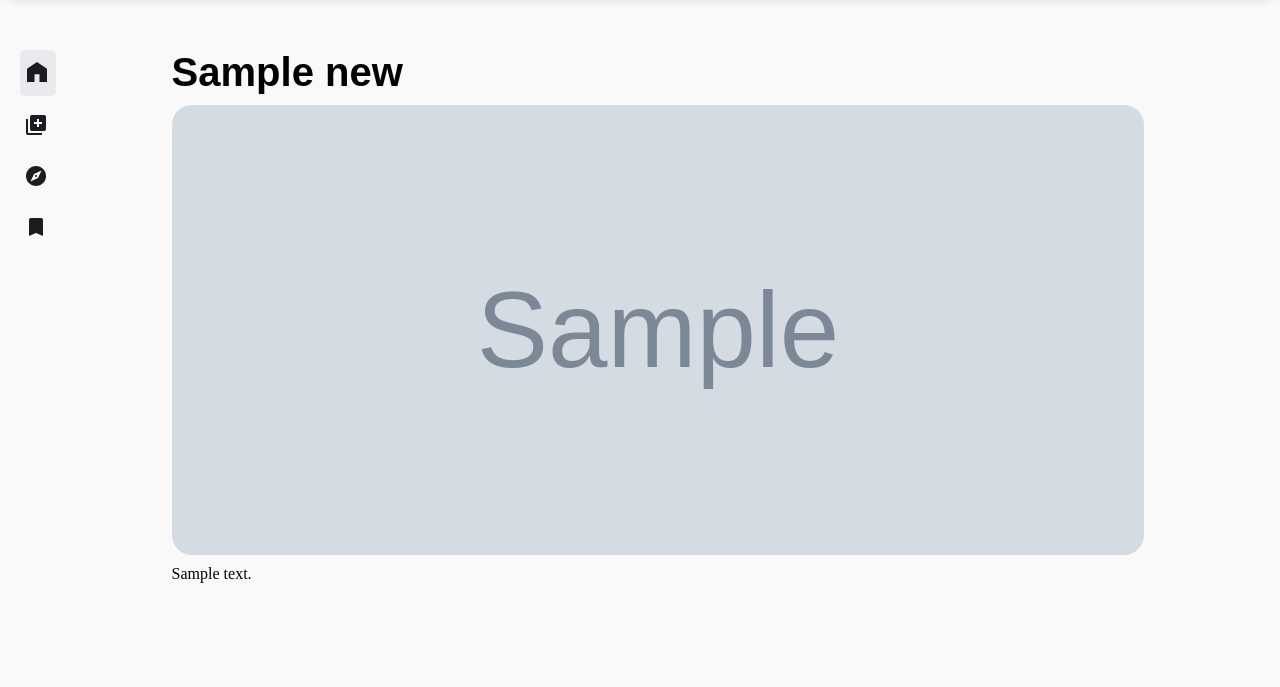
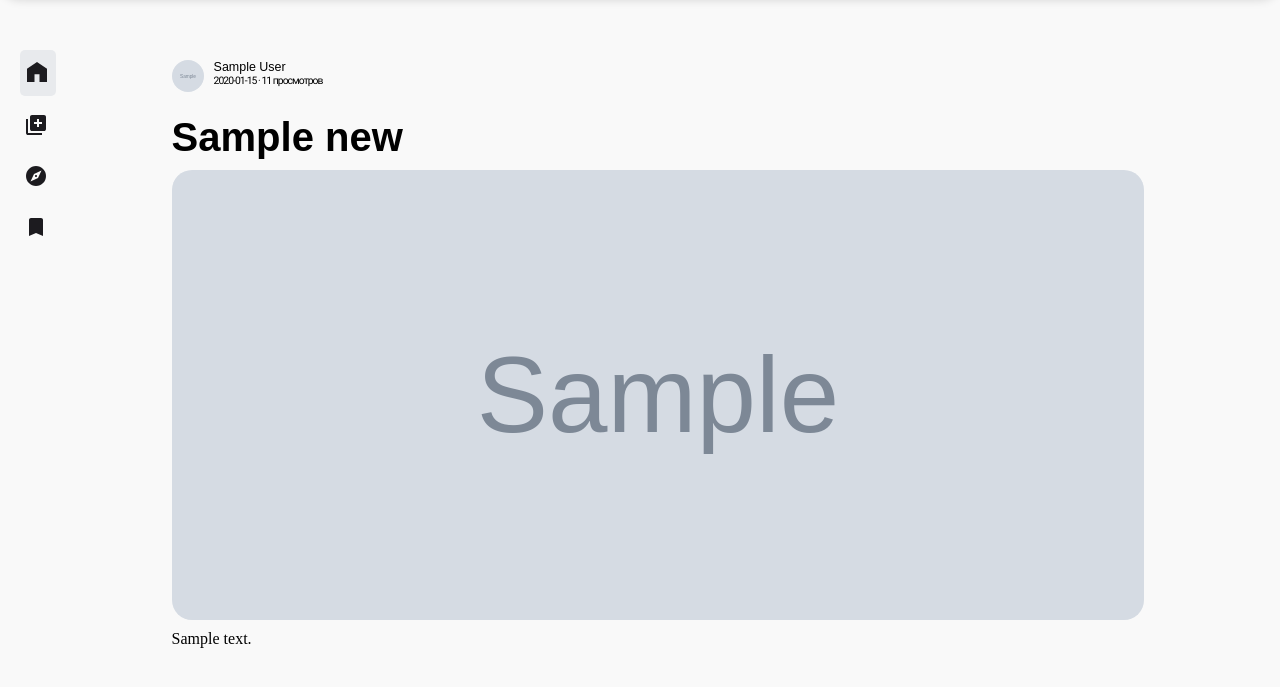
Before and after one commit to Leostrykov/DragoSearch, a Flask app: page /news/1 in a window 1280 px wide. Shown: the part 61-748 px from the top of the page. Run offline with Flask 3, Linux system fonts and the light colour scheme; tables that the repository leaves empty hold one stand-in row (values such as "Sample post"); grey boxes marked "Sample" are stand-in pictures; some web fonts are replaced.

Commit message:
Доделал шаблон статьи

```diff
--- a/data/news.py
+++ b/data/news.py
@@ -15,6 +15,7 @@ class News(SqlAlchemyBase):
     created_date = sqlalchemy.Column(sqlalchemy.DateTime,
                                      default=datetime.datetime.now)
     is_private = sqlalchemy.Column(sqlalchemy.Boolean, default=True)
+    views = sqlalchemy.Column(sqlalchemy.Integer, default=0)
 
     user_id = sqlalchemy.Column(sqlalchemy.Integer,
                                 sqlalchemy.ForeignKey("users.id"))
--- a/server.py
+++ b/server.py
@@ -295,7 +295,23 @@ def news(news_id):
     db_sess = db_session.create_session()
     news = db_sess.query(News).filter(News.id == news_id).first()
     if news:
-        return render_template('user_text_post.html', news=news, title=news.title)
+        news.views += 1
+        db_sess.commit()
+        return render_template('user_text_post.html', news=news, title=news.title, base_url=os.environ.get('BASE_URL'))
+
+
+@app.route('/news/ai/<int:news_id>')
+def ai300(news_id):
+    endpoint = 'https://300.ya.ru/api/sharing-url'
+    response = post(
+        endpoint,
+        json={
+            'article_url': f'https://profuse-lateral-aftermath.glitch.me/news/1'
+        },
+        headers={'Authorization': f'OAuth {os.environ.get("300_AI_TOKEN")}'}
+    )
+    print(response.json())
+    return redirect(response.json()['sharing_url'])
 
 
 if __name__ == '__main__':
--- a/static/css/style.css
+++ b/static/css/style.css
@@ -285,7 +285,26 @@ main {
     color: #bb1515;
     margin: 3px 0;
     font-size: 10px;
-  }
+}
+
+.post_header {
+    display: flex;
+    align-content: center;
+    justify-content: space-between;
+    flex-wrap: wrap;
+    align-items: center;
+}
+
+.action_button {
+    background-color: #eee;
+    border-radius: 8px;
+    padding: 8px 10px;
+    border: #d8d8d8 1px solid;
+}
+
+.ai {
+    box-shadow: -10px -10px var(--spread) 0px #5B51D8, 0 -10px var(--spread) 0px #833AB4, 10px -10px var(--spread) 0px #E1306C, 10px 0 var(--spread) 0px #FD1D1D, 10px 10px var(--spread) 0px #F77737, 0 10px var(--spread) 0px #FCAF45, -10px 10px var(--spread) 0px #FFDC80;
+}
 
 @media (min-width: 1440px) and (max-width: 2560px) {
     .index_nav ul li a {
--- a/templates/news.html
+++ b/templates/news.html
@@ -16,7 +16,7 @@
                             {% endif %}
                             <div class="post_card_about_text">
                                 <h4>{{post.user.name}}</h4>
-                                <p>час назад · 1М просмотров</p>
+                                <p>{{post.created_date.date()}} · {{post.views}} просмотров</p>
                             </div>
                         </div>
                         <a href="news/{{post.id}}">
--- a/templates/user_text_post.html
+++ b/templates/user_text_post.html
@@ -1,7 +1,22 @@
 {% extends 'base.html' %}
 
 {% block content %}
-    <section class="conteiner" style="width: 76vw;">
+    <section class="conteiner article-formatted-body" style="width: 76vw;">
+        <div class="post_header">
+            <div class="post_card_about" style="border-radius: 10px; padding: 10px 11px 9px 0; width: fit-content;">
+                {% if news.user.avatar_is_file is false and news.user.avatar is not none %}
+                    <a href="{{ url_for('user_settings') }}"><img class="user_icon" src="https://avatars.yandex.net/get-yapic/{{news.user.avatar}}/islands-small" alt="Иконка пользователя"></a>
+                {% elif news.user.avatar_is_file and news.user.avatar is not none %}
+                    <a href="{{ url_for('user_settings') }}"><img class="user_icon" src="{{ url_for('static', filename='img/avatars/' + news.user.avatar) }}" alt="Иконка пользователя"></a>
+                {% else %}
+                    <a href="{{ url_for('user_settings') }}"><div class="user_icon" style="background-color: rgb(193, 193, 193);"></div></a>
+                {% endif %}
+                <div class="post_card_about_text">
+                    <h4>{{news.user.name}}</h4>
+                    <p>{{news.created_date.date()}} · {{news.views}} просмотров</p>
+                </div>
+            </div>
+        </div>
         <h1 style="font-size: 40px;">{{news.title}}</h1>
         <img src="../static/img/news/{{news.image}}" style="width: 100%;height: 50vw;max-height:450px;object-fit: cover;object-position: center;border-radius:20px;">
         {{news.content | safe}}
```
